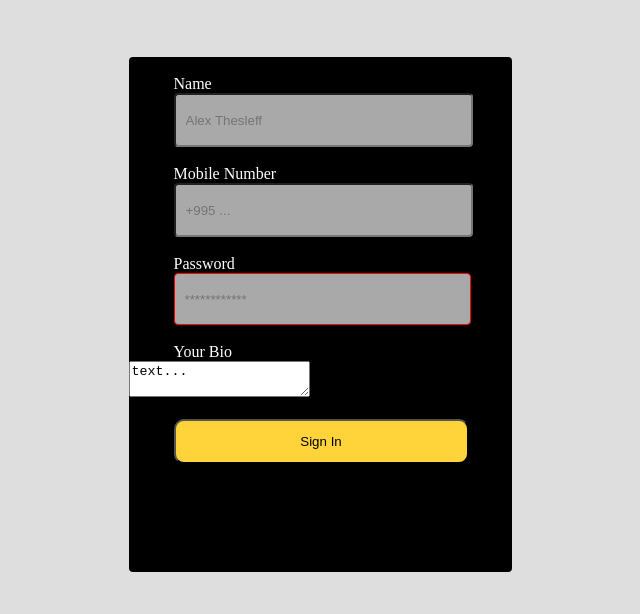
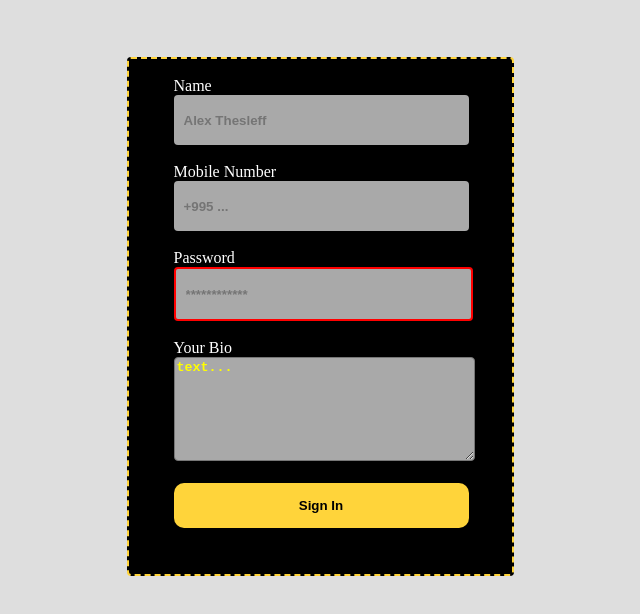
Before and after one commit to tsutskiridzemadona1234567/css--selector, a plain HTML site: page index.html in a window 1280 px wide. Shown: the whole page, without its empty margins (320-960 px from the left). Drawn offline with Linux system fonts and the light colour scheme.

Commit message:
Update style.css

```diff
--- a/style.css
+++ b/style.css
@@ -8,7 +8,7 @@ body{
   margin-left: auto;
   margin-right: auto;
   margin-top: 57px;
-  border: 2x solid #FFD43A;
+  border: 2px dashed #FFD43A;
   width: 383px;
   height: 515px;
   border-radius: 4px;
@@ -31,6 +31,8 @@ input{
   padding: 10px;
   border-radius: 4px;
   outline: none;
+  font-weight: bolder;
+  border: none;
 }
 .submit{
   width: 295px;
@@ -39,10 +41,20 @@ input{
   background-color: #FFD43A;
   border-radius: 10px;
 }
-input[type="Password"]{
-  color: #FF0000;
-  border: 1px solid #FF0000;
-}
-.text{
+.text::placeholder {
+  padding-top: 100px;
   height: 90px;
 }
+.password{
+  border: 2px solid red;
+  color: red;
+}
+textarea{
+  margin-left: 45px;
+  width: 295px;
+  height: 98px;
+  background-color: #A9A9A9 ;
+  border-radius: 4px;
+  color: yellow;
+  font-weight: bolder;
+}
```
